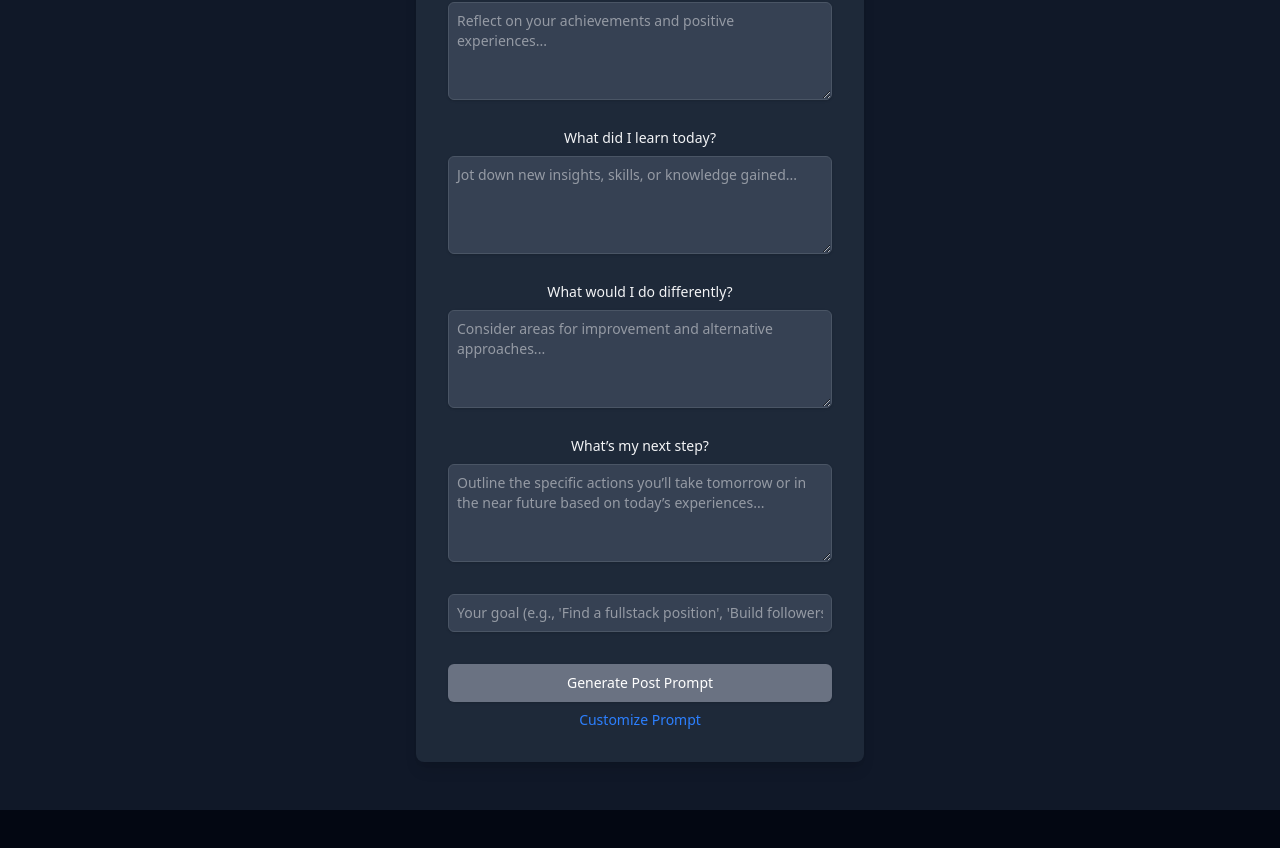
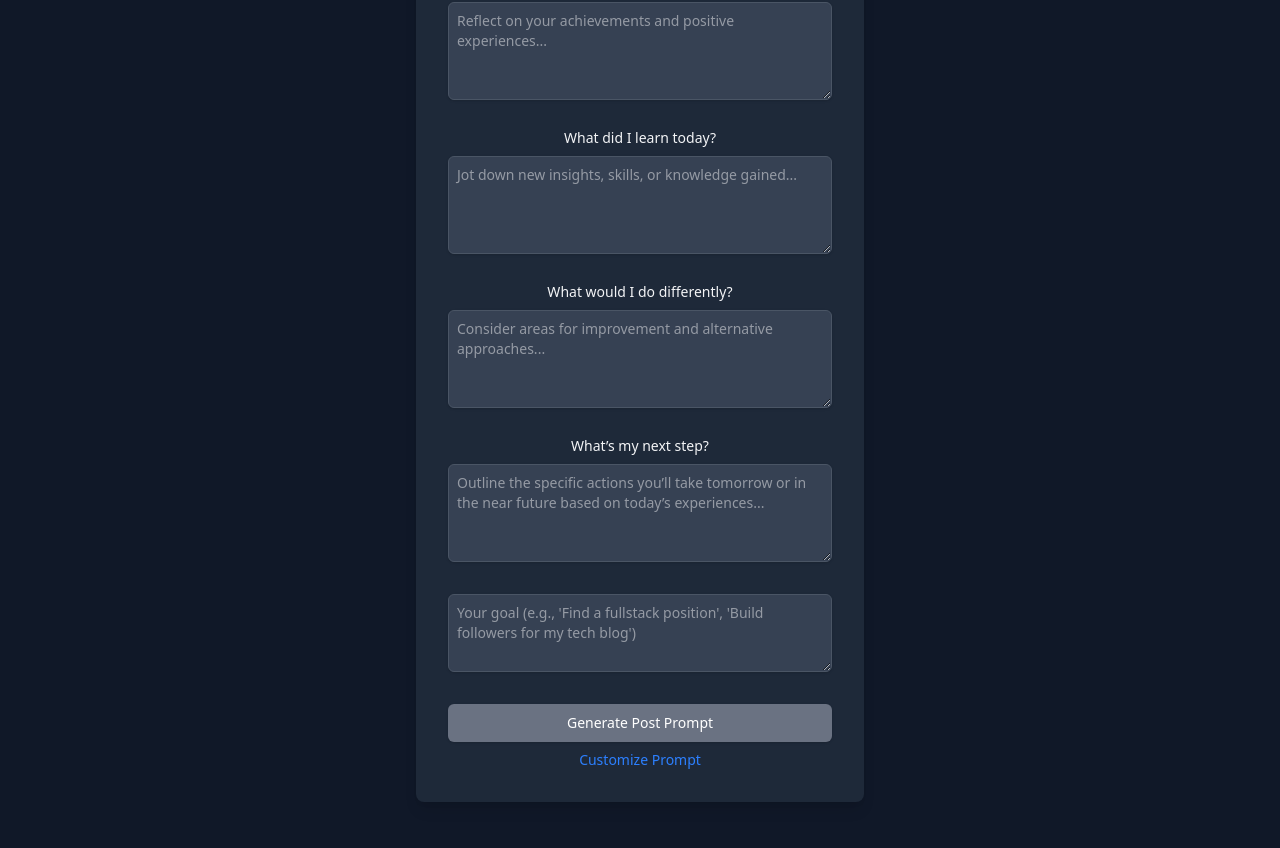
Before and after one commit to RuslanTsykaliak/JourIn, a Next.js app: page / in a window 1280 px wide. Shown: the part 458-1306 px from the top of the page. Before the commit the page ends 1268 px from the top, so only its background shows below. Built offline with nearby package versions, Linux system fonts and the light colour scheme; no server answers.

Commit message:
textarea for user goals

```diff
--- a/app/components/promptInputSection.tsx
+++ b/app/components/promptInputSection.tsx
@@ -136,7 +136,7 @@ export default function PromptInputSection({ onPromptGenerated }: PromptInputSec
     debouncedSaveDraft(entries);
   };
 
-  const handleGoalInputChange = (e: React.ChangeEvent<HTMLInputElement>) => {
+  const handleGoalInputChange = (e: React.ChangeEvent<HTMLTextAreaElement>) => {
     const newGoal = e.target.value;
     setUserGoal(newGoal);
     debouncedSaveUserGoal(newGoal);
@@ -253,10 +253,10 @@ export default function PromptInputSection({ onPromptGenerated }: PromptInputSec
       <div className="mt-8">
         <div className="mt-4 space-y-4">
           <div>
-            <input
-              type="text"
+            <textarea
               id="userGoal"
               name="userGoal"
+              rows={3} // Or any other number of rows you prefer
               className="shadow-sm focus:ring-indigo-500 focus:border-indigo-500 mt-1 block w-full sm:text-sm border border-gray-600 rounded-md p-2 bg-gray-700 text-gray-100"
               placeholder="Your goal (e.g., 'Find a fullstack position', 'Build followers for my tech blog')"
               value={userGoal}
```
